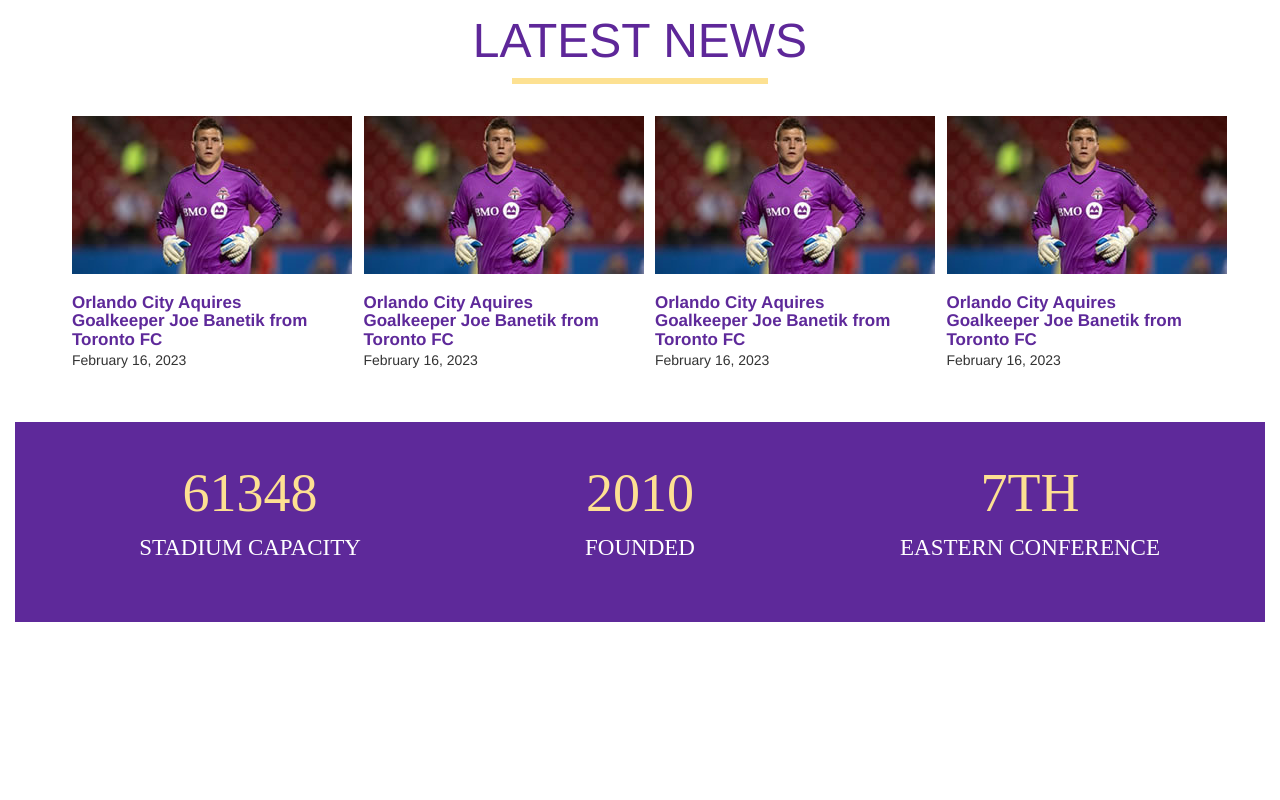
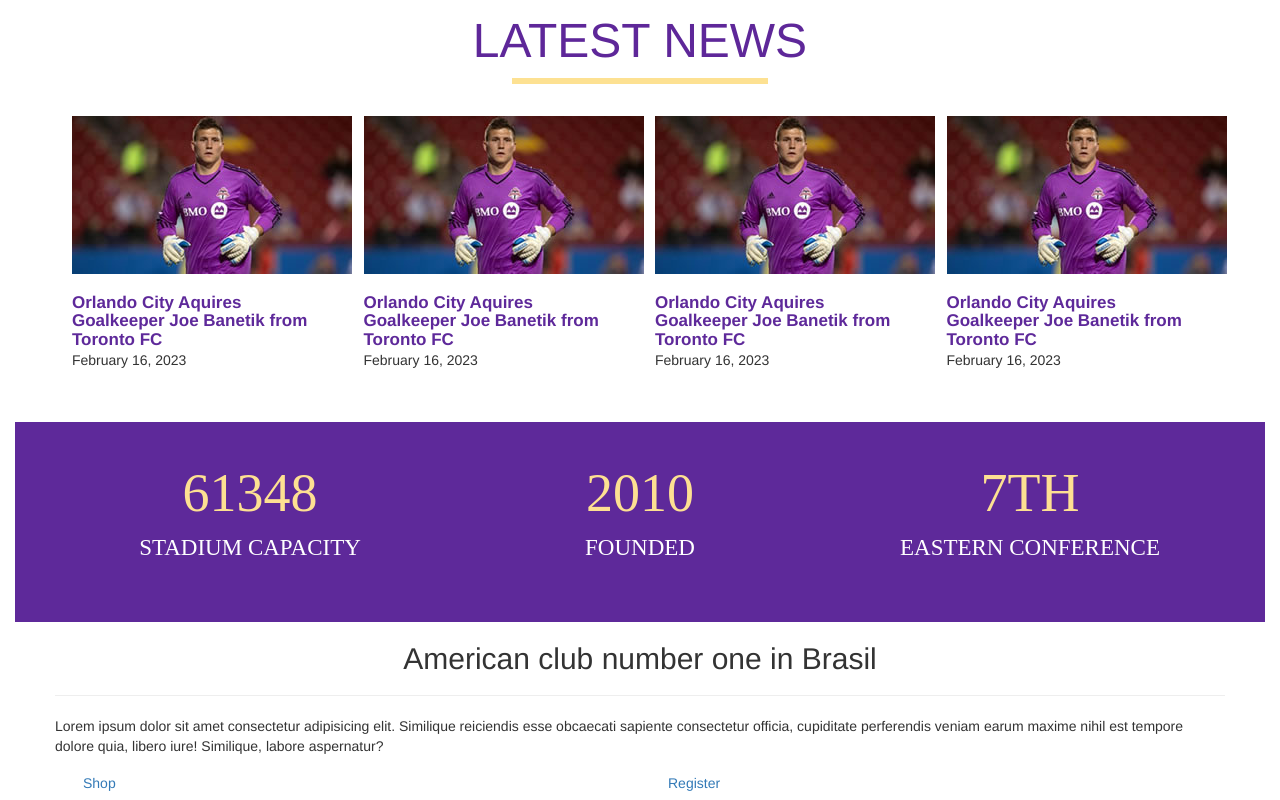
Before and after one commit to JoaoAbreu92/Projeto-Orlando-City, a plain HTML site: page index.html in a window 1280 px wide. Shown: the part 955-1755 px from the top of the page. Before the commit the page ends 1577 px from the top, so only its background shows below. Drawn offline with Linux system fonts and the light colour scheme.

Commit message:
Quase finalizando as estatisticas

```diff
--- a/index.html
+++ b/index.html
@@ -119,6 +119,29 @@
 					</div>
 				</div>
 			</div>
+			<!--Call to action-->
+			<div id="cta">
+				<div class="container">
+					<div class="row text-center">
+						<h2>American club number one in Brasil</h2>
+						<hr>
+					</div>
+					<div class="row">
+						<p>Lorem ipsum dolor sit amet consectetur adipisicing elit. Similique reiciendis esse obcaecati
+							sapiente consectetur officia,
+							cupiditate perferendis veniam earum maxime nihil est tempore dolore quia, libero iure!
+							Similique, labore aspernatur?</p>
+					</div>
+					<div class="row">
+						<div class="col-xs-6">
+							<a href="#" class="btn">Shop</a>
+						</div>
+						<div class="col-xs-6">
+							<a href="#" class="btn">Register</a>
+						</div>
+					</div>
+				</div>
+			</div>
 		</section>
 
 	</div>
```
